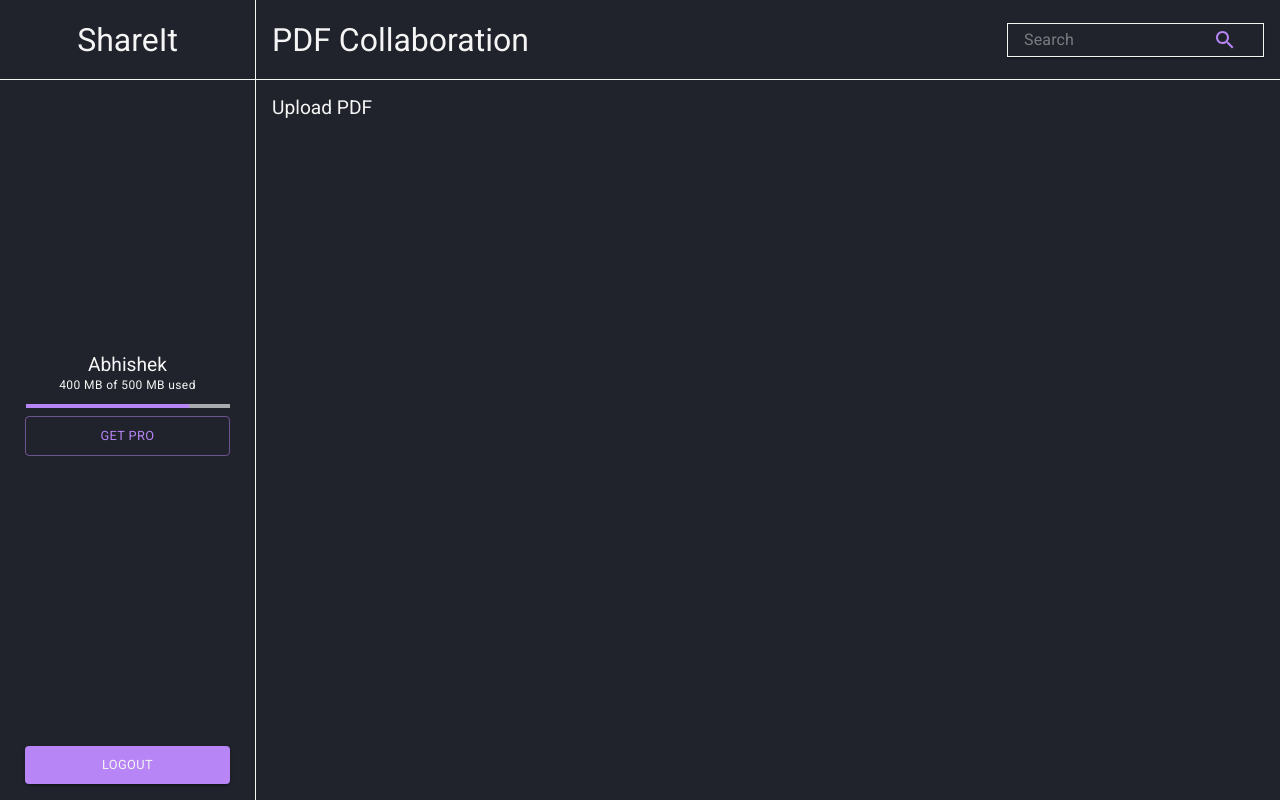
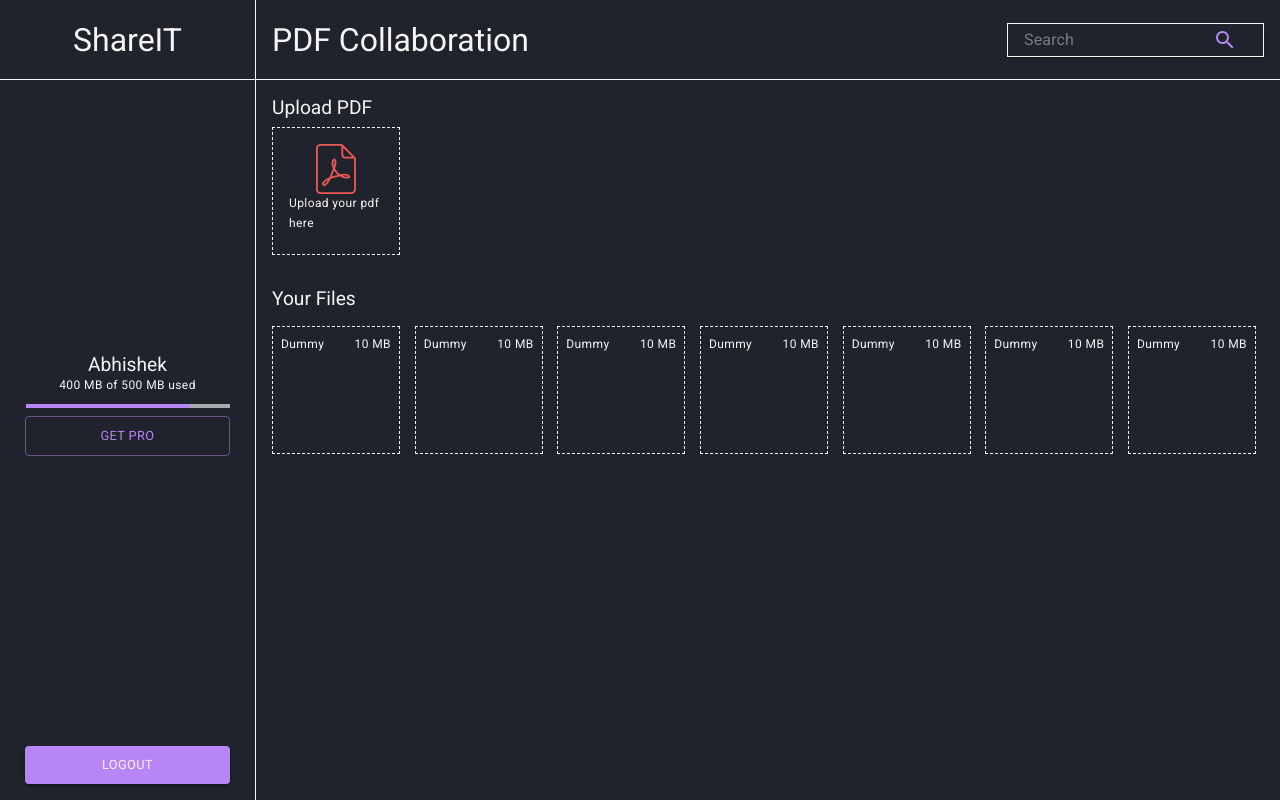
Before and after one commit to Abhishek-Kharpal/pdf-fe, a Next.js app: page /dashboard in a window 1280 px wide. Built offline with nearby package versions, Linux system fonts and the light colour scheme.

Commit message:
feat: add ui skeleton for dashboard

```diff
--- /dev/null
+++ b/src/components/card/index.tsx
@@ -0,0 +1,42 @@
+import { Box, Typography, Divider } from '@mui/material';
+import { FilesI } from '../../types';
+
+const Card = ({ file }: { file: FilesI }) => {
+  return (
+    <Box
+      sx={{
+        width: '128px',
+        height: '128px',
+        border: '1px dashed #F5F5F5',
+        marginTop: '8px',
+        cursor: 'pointer',
+        display: 'flex',
+        flexDirection: 'column',
+        margin: '8px 8px 8px 0px',
+        padding: '8px',
+        '&:hover': {
+          border: '1px solid #b785f5',
+        },
+      }}
+    >
+      <Box
+        sx={{
+          display: 'flex',
+          flexDirection: 'row',
+          justifyContent: 'space-between',
+        }}
+      >
+        {/* TODO: Add pdf image */}
+        <Typography variant="caption" color="primary.contrastText">
+          {file.name}
+        </Typography>
+
+        <Typography variant="caption" color="primary.contrastText">
+          {file.size} MB
+        </Typography>
+      </Box>
+    </Box>
+  );
+};
+
+export default Card;
--- a/src/pages/dashboard/index.tsx
+++ b/src/pages/dashboard/index.tsx
@@ -1,7 +1,9 @@
 import Head from 'next/head';
+import Image from 'next/image';
 import { useEffect, useState } from 'react';
-import { Box, Typography, LinearProgress, Button, InputBase, IconButton, Paper } from '@mui/material';
+import { Box, Typography, LinearProgress, Button, InputBase, IconButton, Paper, Tooltip } from '@mui/material';
 import { Search } from '@mui/icons-material';
+import Card from '../../components/card';
 
 const Dashboard = () => {
   const [user, setUser] = useState(null);
@@ -10,6 +12,7 @@ const Dashboard = () => {
   useEffect(() => {
     // Get user details
     setUser({
+      id: '123',
       name: 'Abhishek',
       email: 'abk@gmail.com',
       storage: 400,
@@ -17,6 +20,78 @@ const Dashboard = () => {
       comments: [],
     });
     // Get files
+    setFiles([
+      {
+        id: '123',
+        url: 'https://www.w3.org/WAI/ER/tests/xhtml/testfiles/resources/pdf/dummy.pdf',
+        name: 'Dummy',
+        author: 'Abhishek',
+        authorId: '123',
+        comments: [],
+        createdAt: new Date(),
+        size: 10,
+      },
+      {
+        id: '1',
+        url: 'https://www.w3.org/WAI/ER/tests/xhtml/testfiles/resources/pdf/dummy.pdf',
+        name: 'Dummy',
+        author: 'Abhishek',
+        authorId: '123',
+        comments: [],
+        createdAt: new Date(),
+        size: 10,
+      },
+      {
+        id: '13',
+        url: 'https://www.w3.org/WAI/ER/tests/xhtml/testfiles/resources/pdf/dummy.pdf',
+        name: 'Dummy',
+        author: 'Abhishek',
+        authorId: '123',
+        comments: [],
+        createdAt: new Date(),
+        size: 10,
+      },
+      {
+        id: '23',
+        url: 'https://www.w3.org/WAI/ER/tests/xhtml/testfiles/resources/pdf/dummy.pdf',
+        name: 'Dummy',
+        author: 'Abhishek',
+        authorId: '123',
+        comments: [],
+        createdAt: new Date(),
+        size: 10,
+      },
+      {
+        id: '1023',
+        url: 'https://www.w3.org/WAI/ER/tests/xhtml/testfiles/resources/pdf/dummy.pdf',
+        name: 'Dummy',
+        author: 'Abhishek',
+        authorId: '123',
+        comments: [],
+        createdAt: new Date(),
+        size: 10,
+      },
+      {
+        id: '1231',
+        url: 'https://www.w3.org/WAI/ER/tests/xhtml/testfiles/resources/pdf/dummy.pdf',
+        name: 'Dummy',
+        author: 'Abhishek',
+        authorId: '123',
+        comments: [],
+        createdAt: new Date(),
+        size: 10,
+      },
+      {
+        id: '1232',
+        url: 'https://www.w3.org/WAI/ER/tests/xhtml/testfiles/resources/pdf/dummy.pdf',
+        name: 'Dummy',
+        author: 'Abhishek',
+        authorId: '123',
+        comments: [],
+        createdAt: new Date(),
+        size: 10,
+      },
+    ]);
   }, []);
 
   return (
@@ -60,7 +135,7 @@ const Dashboard = () => {
             }}
           >
             <Typography variant="h4" color="primary.contrastText">
-              ShareIt
+              ShareIT
             </Typography>
           </Box>
 
@@ -171,27 +246,78 @@ const Dashboard = () => {
                 }}
                 placeholder="Search"
               />
-              <IconButton type="submit" sx={{ width: '20%' }} aria-label="search">
-                <Search color="secondary" />
-              </IconButton>
+              <Tooltip title="Search">
+                <IconButton type="submit" sx={{ width: '20%' }} aria-label="search">
+                  <Search color="secondary" />
+                </IconButton>
+              </Tooltip>
             </Paper>
           </Box>
           {/* Upload Card */}
           <Box
             sx={{
               display: 'flex',
-              flexDirection: 'row',
+              flexDirection: 'column',
               justifyContent: 'space-between',
-              alignItems: 'center',
             }}
             className="basic-padding"
           >
             <Typography variant="h6" color="primary.contrastText">
               Upload PDF
             </Typography>
+
+            <Box
+              sx={{
+                width: '128px',
+                height: '128px',
+                border: '1px dashed #F5F5F5',
+                marginTop: '8px',
+                cursor: 'pointer',
+                display: 'flex',
+                flexDirection: 'column',
+                alignItems: 'center',
+                '&:hover': {
+                  border: '1px solid #b785f5',
+                },
+              }}
+              className="basic-padding"
+            >
+              <Image src="/upload.svg" alt="Upload" width={50} height={50} />
+
+              <Typography variant="caption" color="primary.contrastText">
+                Upload your pdf here
+              </Typography>
+            </Box>
           </Box>
 
           {/* Your Files */}
+          <Box
+            sx={{
+              display: 'flex',
+              flexDirection: 'column',
+              flexGrow: 1,
+            }}
+            className="basic-padding"
+          >
+            <Typography variant="h6" color="primary.contrastText">
+              Your Files
+            </Typography>
+
+            <Box
+              sx={{
+                display: 'flex',
+                flexDirection: 'row',
+                justifyContent: 'space-between',
+                alignItems: 'center',
+                marginTop: '8px',
+                flexWrap: 'wrap',
+              }}
+            >
+              {files.map((file) => (
+                <Card file={file} key={file.id} />
+              ))}
+            </Box>
+          </Box>
         </Box>
       </Box>
     </>
```
Also changed, not shown: src/types.ts (+19 -0 lines), public/upload.svg (added).
